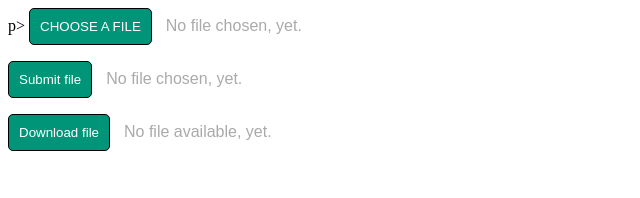
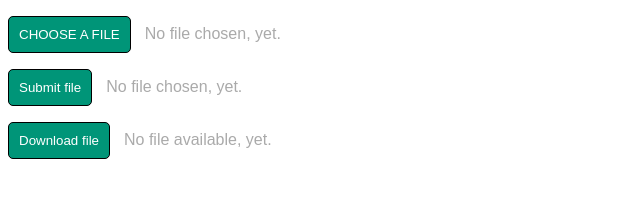
Before and after one commit to NimishMetrani/fileupload, a plain HTML site: page index.html in a window 1280 px wide. Shown: the whole page, without its empty margins (0-640 px from the left). Drawn offline with Linux system fonts and the light colour scheme.

Commit message:
Update index.html

```diff
--- a/index.html
+++ b/index.html
@@ -8,7 +8,7 @@
     <link rel="stylesheet" href="styles.css">
 </head>
 <body>
-    p>
+    <p>
     <input type="file" id="real-file" hidden="hidden" />
         <button type="button" id="custom-button">CHOOSE A FILE</button>
         <span id="custom-text">No file chosen, yet.</span>
```
